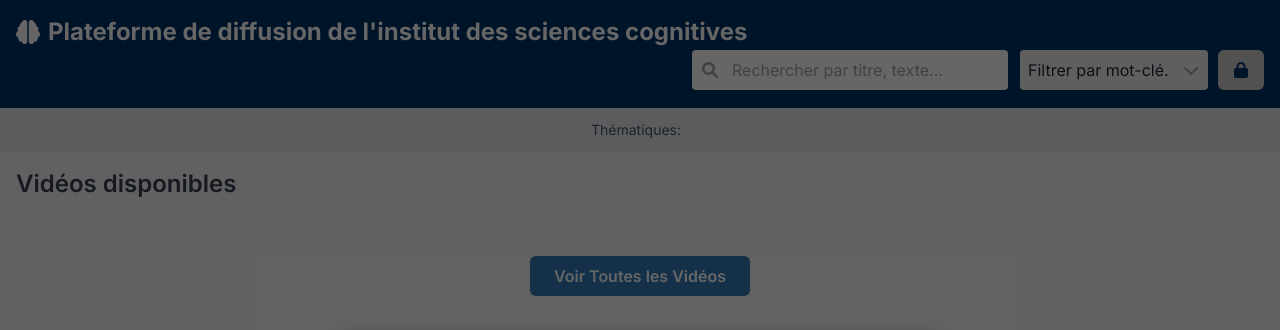
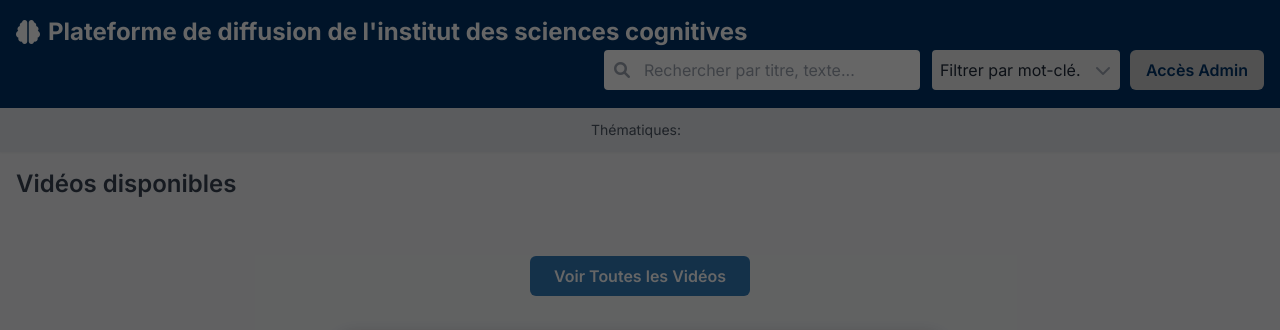
Before and after one commit to DominiqueLoyer/isc-video-platform, a website: page index.html in a window 1280 px wide. Shown: the top 330 px of the page. Drawn offline with nearby package versions, Linux system fonts and the light colour scheme; no server answers.

Commit message:
Restore original version: Text Admin Button and Standard YouTube

```diff
--- a/index.html
+++ b/index.html
@@ -374,8 +374,8 @@
                 <div id="adminControlsContainer"
                     class="flex flex-col md:flex-row items-center space-y-2 md:space-y-0 md:space-x-2 w-full md:w-auto">
                     <button id="adminLoginButton"
-                        class="button-secondary font-semibold py-2 px-4 rounded-md w-full md:w-auto"><i
-                            class="fas fa-lock"></i></button>
+                        class="button-secondary font-semibold py-2 px-4 rounded-md w-full md:w-auto">Accès
+                        Admin</button>
                     <button id="addYoutubeVideoBtn"
                         class="button-primary font-semibold py-2 px-4 rounded-md w-full md:w-auto hidden"><i
                             class="fab fa-youtube mr-2"></i>Ajouter Vidéo</button>
```
